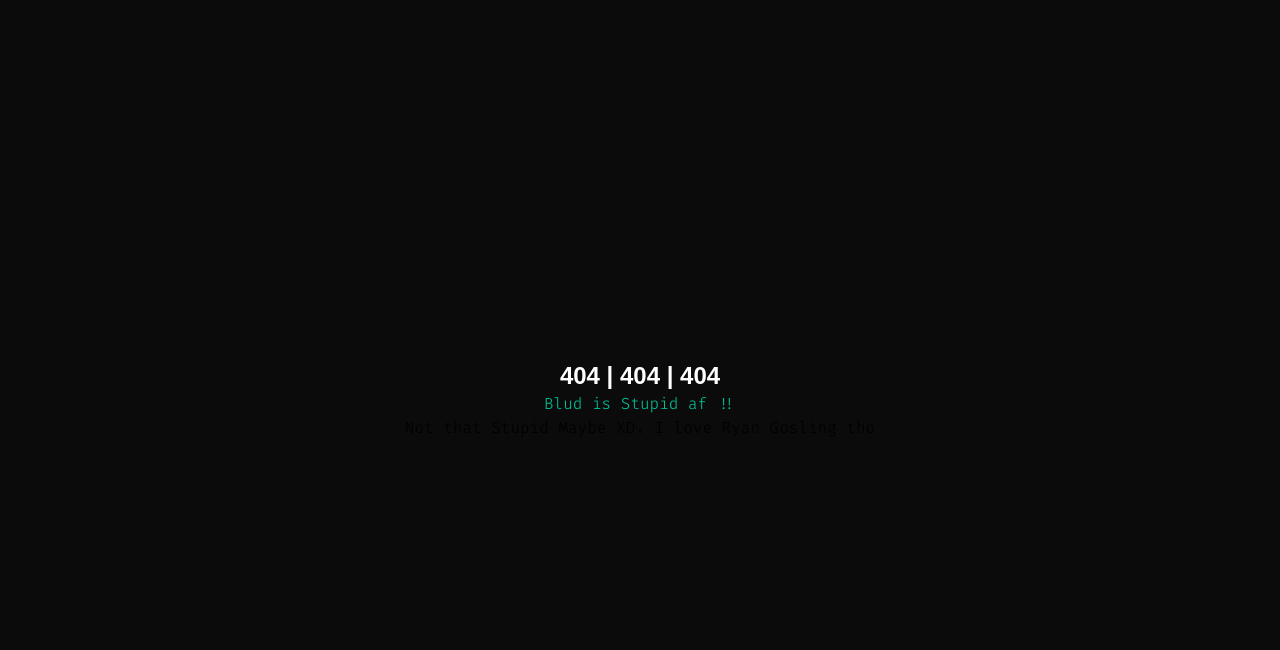
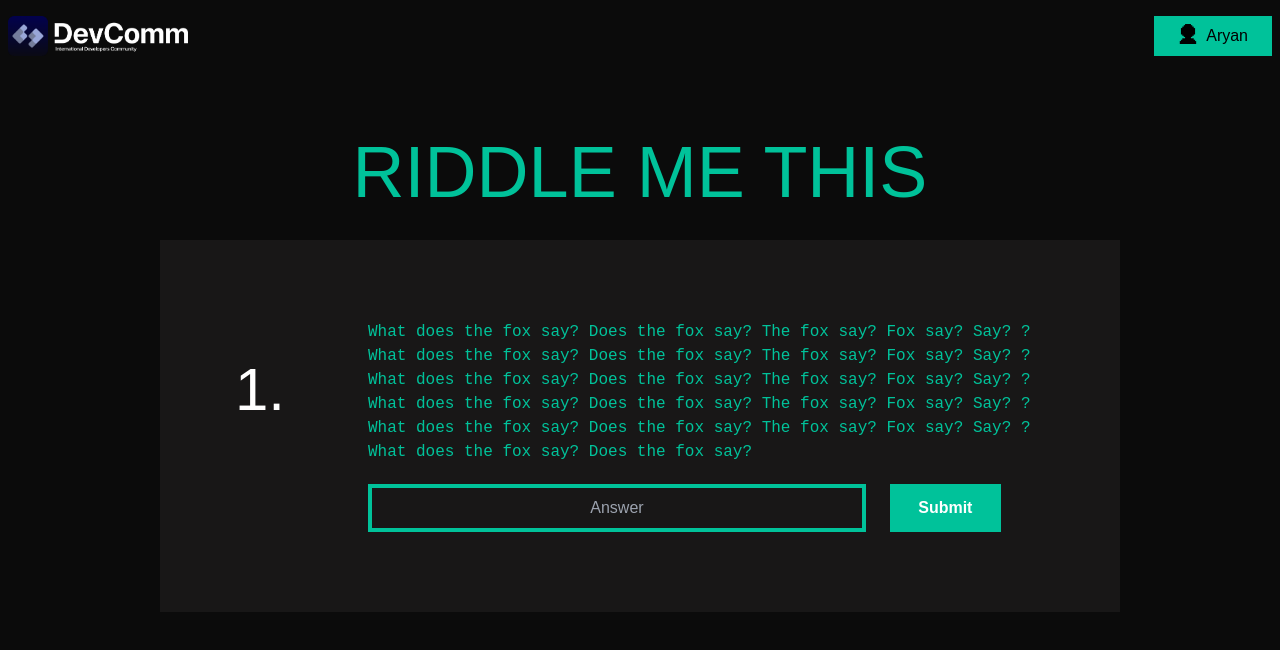
Before and after one commit to dhruv-colosus/Cryptic-Hunt, a Next.js app in the folder frontend/: page /play in a window 1280 px wide. Before the commit this address had no page. Shown: the top 650 px of the page. Built offline with nearby package versions, Linux system fonts and the light colour scheme; a web font is replaced by a local one.

Commit message:
play page done

```diff
--- a/frontend/src/app/play/Questions.jsx
+++ b/frontend/src/app/play/page.jsx
@@ -1,26 +1,44 @@
-
+import { Header } from "@/components/header";
 
 export default function Questions() {
   return (
     <>
+      <Header />
       <div className="bg-[#0b0b0b00] my-20 w-full flex flex-col justify-center items-center">
-        <h1 className="flex justify-center items-start text-[#00C29A] font-Autom text-6xl md:text-7xl m-12">Question</h1>
-        <div className="bg-[#181717] w-4/5 flex justify-center items-start py-20 pr-16 pl-6">
-            <div className="w-1/12 m-10 flex justify-center items-center font-Minecraftia text-4xl md:text-6xl">1.</div>
-            <div className="w-10/12 flex flex-col justify-start items-center">
-                <div className="pr-6 text-[#00C29A] font-fira-code-2 text-lg md:text-xl">What does the fox say? Does the fox say? The fox say? Fox say? Say? ? What does the fox say? Does the fox say? The fox say? Fox say? Say? ? What does the fox say? Does the fox say? The fox say? Fox say? Say? ? What does the fox say? Does the fox say? The fox say? Fox say? Say? ? What does the fox say? Does the fox say? The fox say? Fox say? Say? ? What does the fox say? Does the fox say? The fox say? Fox say? Say? ? What does the fox say? Does the fox say? The fox say? Fox say? Say? ? What does the fox say? Does the fox say? The fox say? Fox say? Say? ? What does the fox say? Does the fox say? The fox say? Fox say? Say? ? What does the fox say? Does the fox say? The fox say? Fox say? Say? ? What does the fox say? Does the fox say? The fox say? Fox say? Say? ? </div>
-                <form className="w-full flex flex-col justify-center items-center md:flex-row md:justify-start">
-                  <input className="w-full mt-5 p-2 flex text-center font-Autom bg-[#0b0b0b00] border-4 focus:border-[#21a087] border-[#00C29A] focus-visible:outline-none focus-visible:border-5 md:w-8/12 md:mr-3 lg:w-9/12" type="text" placeholder="Answer"/>
-                  <input className="w-1/2 mt-5 p-2 font-Autom font-bold block text-center outline-none bg-main text-white cursor-pointer transition  duration-300 border-4 border-main hover:bg-background hover:text-main md:w-3/12 md:ml-3 lg:w-2/12" type="submit" value="Submit" />
-                </form>
+        <h1 className="flex justify-center items-center text-center text-[#00C29A] font-Autom text-6xl md:text-7xl mb-8 sm:items-center">
+          RIDDLE ME THIS
+        </h1>
+        <div className="bg-[#181717] w-3/4 flex flex-col sm:flex-row justify-center items-start py-10 md:py-20 md:pr-16 md:pl-6">
+          <div className="w-1/12 m-10 text-center flex justify-center items-center font-Minecraftia text-4xl md:text-6xl">
+            1.
+          </div>
+          <div className="w-10/12 flex flex-col justify-start items-center ">
+            <div className=" pl-8 sm:pr-6 text-[#00C29A] font-fira-code-2 text-base md:text-base">
+              What does the fox say? Does the fox say? The fox say? Fox say?
+              Say? ? What does the fox say? Does the fox say? The fox say? Fox
+              say? Say? ? What does the fox say? Does the fox say? The fox say?
+              Fox say? Say? ? What does the fox say? Does the fox say? The fox
+              say? Fox say? Say? ? What does the fox say? Does the fox say? The
+              fox say? Fox say? Say? ? What does the fox say? Does the fox say?
             </div>
+            <form className="w-full flex flex-col justify-center items-center md:flex-row md:justify-start sm:pr-6 pl-8">
+              <input
+                className="w-full mt-5 p-2 flex text-center font-Autom bg-[#0b0b0b00] border-4 focus:border-[#21a087] border-[#00C29A] focus-visible:outline-none focus-visible:border-5 md:w-8/12 md:mr-3 lg:w-9/12"
+                type="text"
+                placeholder="Answer"
+              />
+              <input
+                className="w-1/2 mt-5 p-2 font-Autom font-bold block text-center outline-none bg-main text-white cursor-pointer transition  duration-300 border-4 border-main hover:bg-background hover:text-main md:w-3/12 md:ml-3 lg:w-2/12"
+                type="submit"
+                value="Submit"
+              />
+            </form>
+          </div>
         </div>
       </div>
     </>
-  )
+  );
 }
-
-
 
 // extend: {
 //   backgroundImage: {
@@ -35,11 +53,9 @@ export default function Questions() {
 //   },
 // },
 
-
 // @tailwind base;
 // @tailwind components;
 // @tailwind utilities;
-
 
 // @import url('https://fonts.googleapis.com/css2?family=Fira+Code:wght@300;400;500;600;700&display=swap');
 // @font-face {
```
